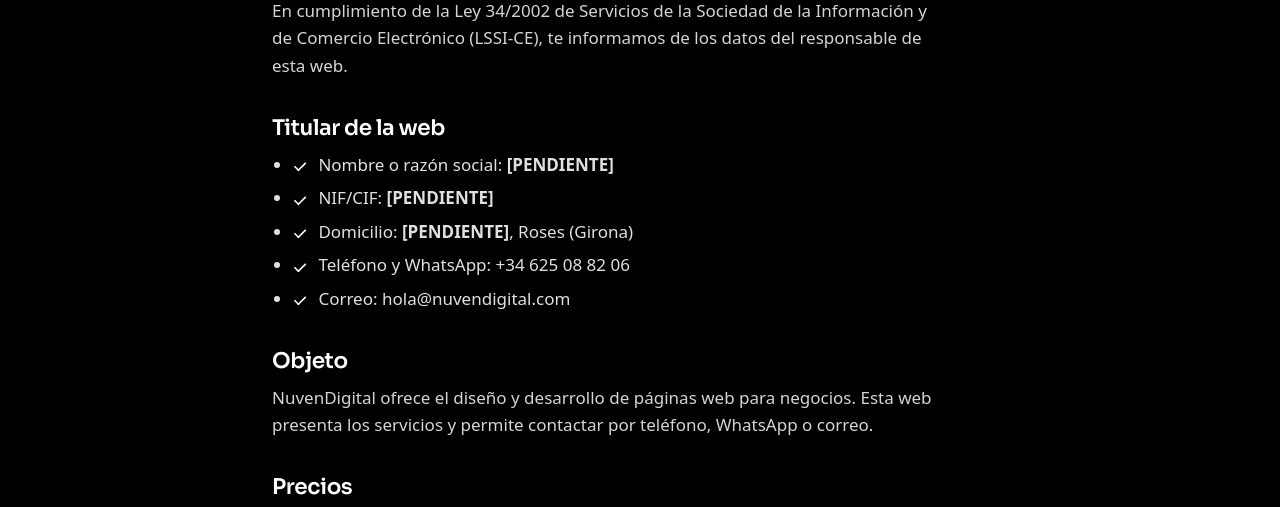
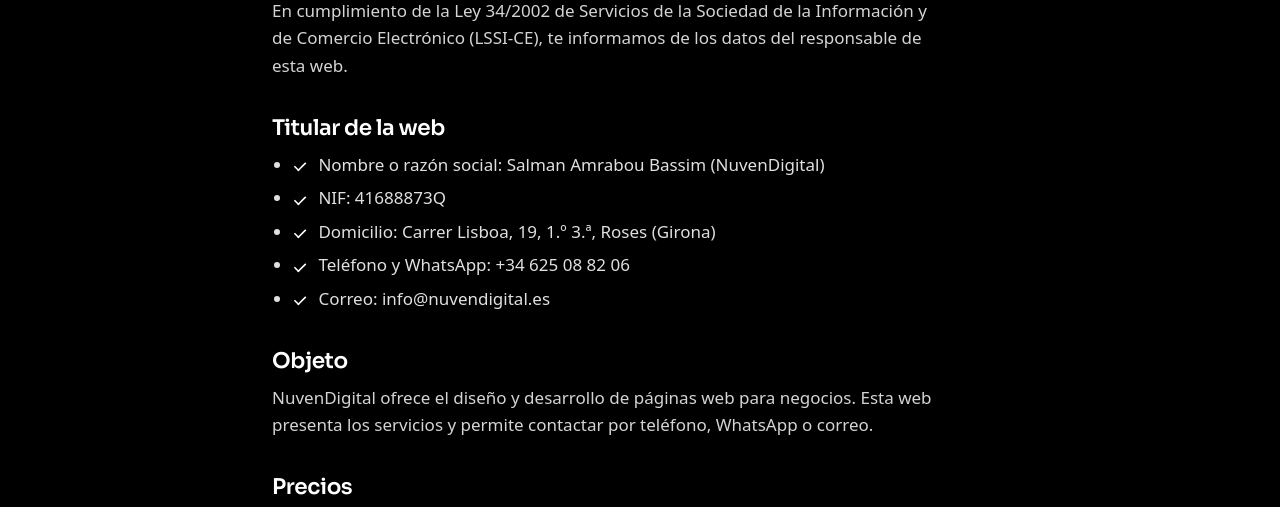
Before and after one commit to NuvenDigital/Nuven-Digital, a plain HTML site: page aviso-legal.html in a window 1280 px wide. Shown: the part 239-746 px from the top of the page. Drawn offline with Linux system fonts and the light colour scheme.

Commit message:
Add files via upload

```diff
--- a/aviso-legal.html
+++ b/aviso-legal.html
@@ -649,11 +649,11 @@
 
     <h2>Titular de la web</h2>
     <ul class="ticks">
-      <li>Nombre o razón social: <b>[PENDIENTE]</b></li>
-      <li>NIF/CIF: <b>[PENDIENTE]</b></li>
-      <li>Domicilio: <b>[PENDIENTE]</b>, Roses (Girona)</li>
+      <li>Nombre o razón social: Salman Amrabou Bassim (NuvenDigital)</li>
+      <li>NIF: 41688873Q</li>
+      <li>Domicilio: Carrer Lisboa, 19, 1.º 3.ª, Roses (Girona)</li>
       <li>Teléfono y WhatsApp: +34 625 08 82 06</li>
-      <li>Correo: hola@nuvendigital.com</li>
+      <li>Correo: info@nuvendigital.es</li>
     </ul>
 
     <h2>Objeto</h2>
--- a/sitemap.xml
+++ b/sitemap.xml
@@ -1,4 +1,4 @@
 <?xml version="1.0" encoding="UTF-8"?>
 <urlset xmlns="http://www.sitemaps.org/schemas/sitemap/0.9">
-  <url><loc>https://nuvendigital.com/</loc></url>
+  <url><loc>https://nuvendigital.es/</loc></url>
 </urlset>
```
Also changed, not shown: index.html (+6 -6 lines), privacidad.html (+1 -1 lines), robots.txt.
